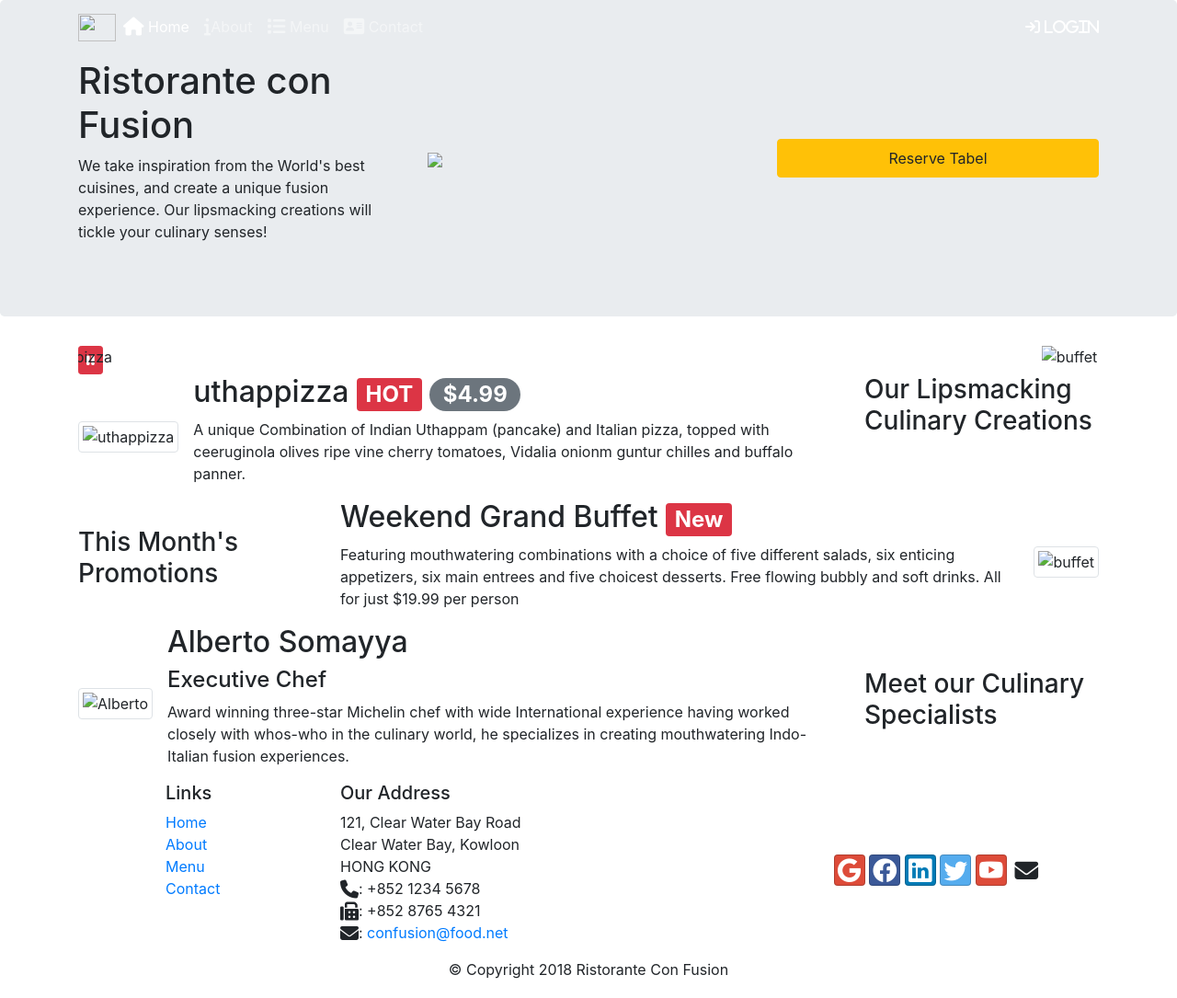
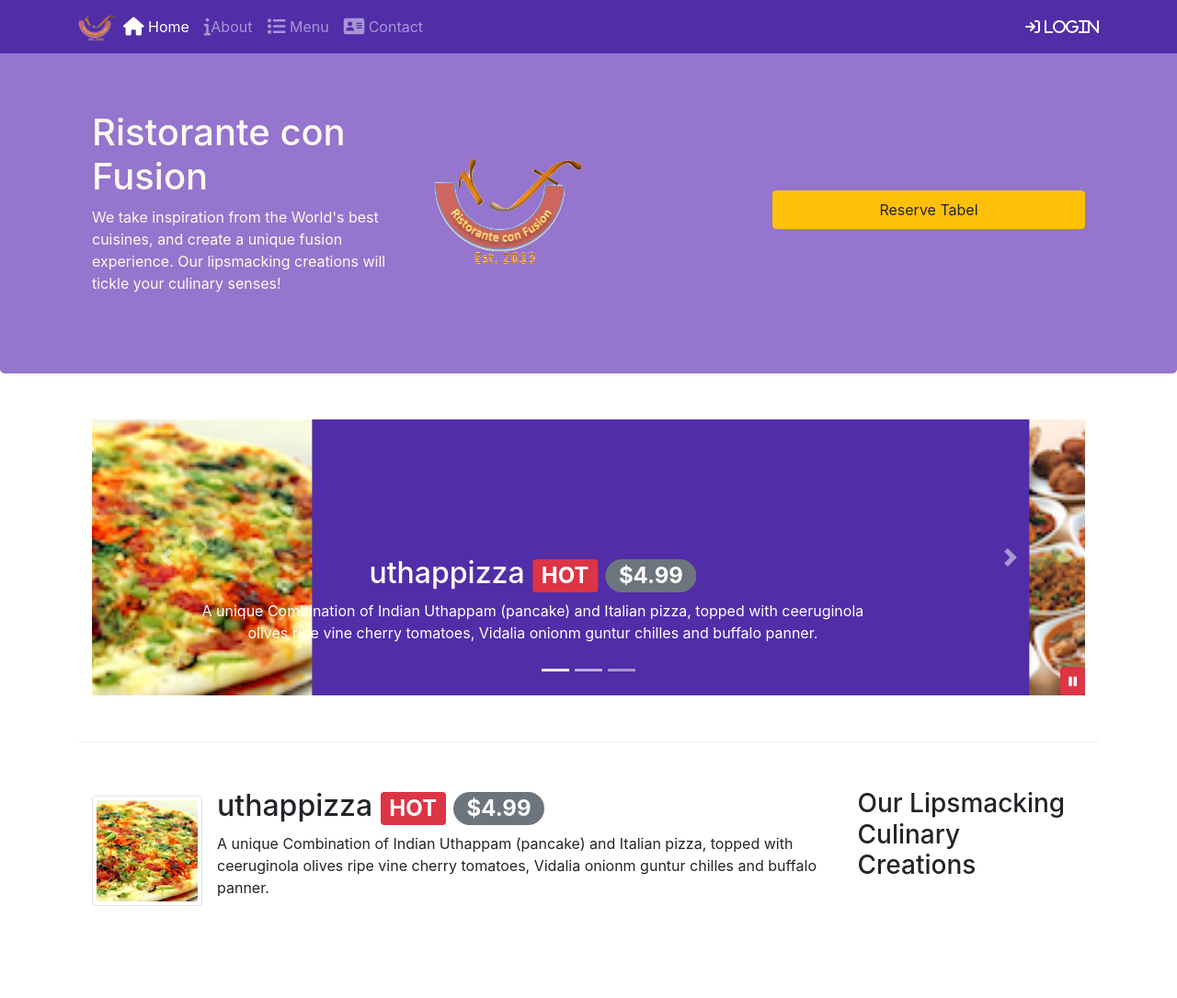
Before and after one commit to sambhu-thakur/Restruant, a plain HTML site: page index.html in a window 1280 px wide. Shown: the top 1085 px of the page at 92% size. Drawn offline with nearby package versions, Linux system fonts and the light colour scheme; files that its build step writes are made by us from their sources; the site is published under a folder, as on GitHub Pages, so addresses that start at the root find nothing.

Commit message:
made changes (remove/ form image)

```diff
--- a/index.html
+++ b/index.html
@@ -14,7 +14,7 @@
 <link rel="stylesheet" href="/components/node_modules/font-awesome/css/font-awesome.min.css">
 <link rel="stylesheet" href="/components/node_modules/bootstrap-social/bootstrap-social.css"> -->
 
-<link rel="stylesheet" href="/components/css/style.css">
+<link rel="stylesheet" href="components/css/style.css">
 
 <head>
     <title>Ristorante Con Fusion</title>
@@ -26,16 +26,16 @@
             <button class="navbar-toggler" type="button" data-toggle="collapse" data-target="#Navbar">
                 <span class="navbar-toggler-icon"></span>
             </button>
-            <a href="#" class="navbar-brand mr-auto"><img src="/components/img/logo.png" height="30" width="41"></a>
+            <a href="#" class="navbar-brand mr-auto"><img src="components/img/logo.png" height="30" width="41"></a>
             <div class="collapse navbar-collapse" id="Navbar">
                 <ul class="navbar-nav mr-auto">
                     <li class="nav-item active"><a href="#" class="nav-link"><span class="fa fa-home fa-lg"></span>
                             Home</a></li>
-                    <li class="nav-item"><a href="/components/aboutus.html" class="nav-link"> <span
+                    <li class="nav-item"><a href="components/aboutus.html" class="nav-link"> <span
                                 class="fa fa-info fa-lg"></span>About</a></li>
                     <li class="nav-item"><a href="#" class="nav-link"><span class="fa fa-list fa-lg"></span> Menu</a>
                     </li>
-                    <li class="nav-item"><a href="/components/contactus.html" class="nav-link"><span
+                    <li class="nav-item"><a href="components/contactus.html" class="nav-link"><span
                                 class="fa fa-address-card fa-lg"></span> Contact</a></li>
                 </ul>
                 <span class="navbar-text">
@@ -180,7 +180,7 @@
                         lipsmacking creations will tickle your culinary senses!</p>
                 </div>
                 <div class="col-12 col-sm align-self-center">
-                    <img src="/components/img/logo.png" class="image-fluid">
+                    <img src="components/img/logo.png" class="image-fluid">
                 </div>
                 <div class="col-12 col-sm">
                     <a  role="button" class="btn btn-block btn-warning nav-link" data-toggle="modal" data-target="#reserve">Reserve Tabel </a>
@@ -195,7 +195,7 @@
                 <div id="mycarousel" class="carousel slide" data-ride="carousel">
                     <div class="carousel-inner" role="listbox">
                         <div class="carousel-item active">
-                            <img src="/components/img/uthappizza.png" alt="uthappizza" class="d-block img-fluid">
+                            <img src="components/img/uthappizza.png" alt="uthappizza" class="d-block img-fluid">
                             <div class="carousel-caption d-none d-md-block">
                                 <h2 >uthappizza <span class="badge badge-danger">HOT</span> <span
                                     class="badge badge-pill badge-secondary">$4.99</span></h2>
@@ -207,7 +207,7 @@
 
                 </div>
                 <div class="carousel-item ">
-                    <img class="d-block image-fluid" src="/components/img/buffet.png" alt="buffet">
+                    <img class="d-block image-fluid" src="components/img/buffet.png" alt="buffet">
                     <div class="carousel-caption d-none d-md-block">
                         <h2 >Weekend Grand Buffet <span class="badge badge-danger">New</span></h2>
                         <p class="d-none d-sm-block"> Featuring mouthwatering combinations with a choice of five
@@ -221,7 +221,7 @@
 
                 </div>
                 <div class="carousel-item ">
-                    <img src="/components/img/alberto.png" alt="Alberto" class="d-block img-fluid">
+                    <img src="components/img/alberto.png" alt="Alberto" class="d-block img-fluid">
                     <div class="carousel-caption d-none d-md-block">
                         <h2 >Alberto Somayya</h2>
                         <h4>Executive Chef</h4>
@@ -264,7 +264,7 @@
             </div>
             <div class="col col-sm order-sm-first col-md">
                 <div class="media">
-                    <img class="d-flex  mr-3 img-thumbnail align-self-center" src="/components/img/uthappizza.png" alt="uthappizza">
+                    <img class="d-flex  mr-3 img-thumbnail align-self-center" src="components/img/uthappizza.png" alt="uthappizza">
                     <div class="media-body">
                         <h2 class="mt-0">uthappizza <span class="badge badge-danger">HOT</span> <span
                                 class="badge badge-pill badge-secondary">$4.99</span></h2>
@@ -300,7 +300,7 @@
 
                     </div>
 
-                    <img class="d-flex ml-3 img-thumbnail align-self-center" src="/components/img/buffet.png" alt="buffet">
+                    <img class="d-flex ml-3 img-thumbnail align-self-center" src="components/img/buffet.png" alt="buffet">
 
                 </div>
 
@@ -313,7 +313,7 @@
             </div>
             <div class="col col-sm order-sm-first  col-md">
                 <div class="media">
-                    <img src="/components/img/alberto.png" alt="Alberto" class="d-flex mr-3 img-thumbnail align-self-center">
+                    <img src="components/img/alberto.png" alt="Alberto" class="d-flex mr-3 img-thumbnail align-self-center">
                     <div class="media-body">
                         <h2 class="mt-0">Alberto Somayya</h2>
                         <h4>Executive Chef</h4>
```
Also changed, not shown: components/package.json (deleted, +0 -24 lines), 1 other file.
